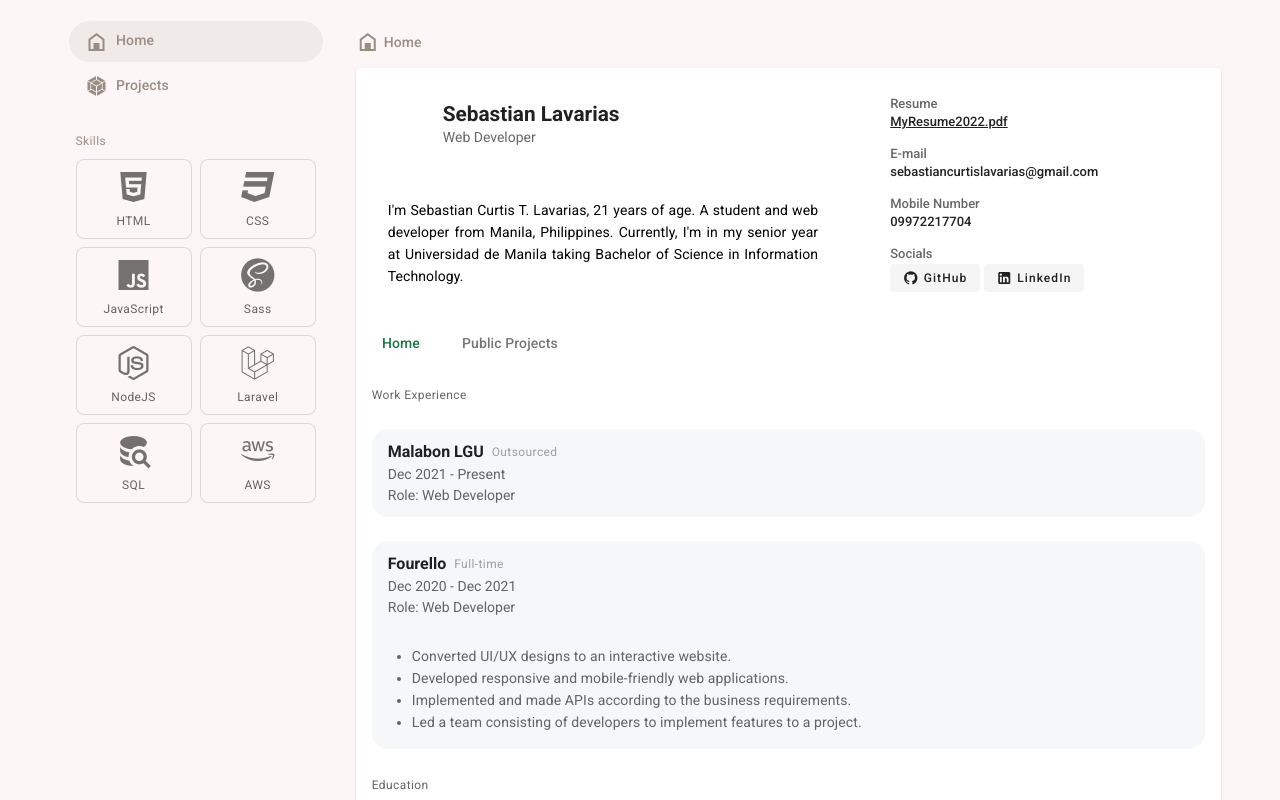
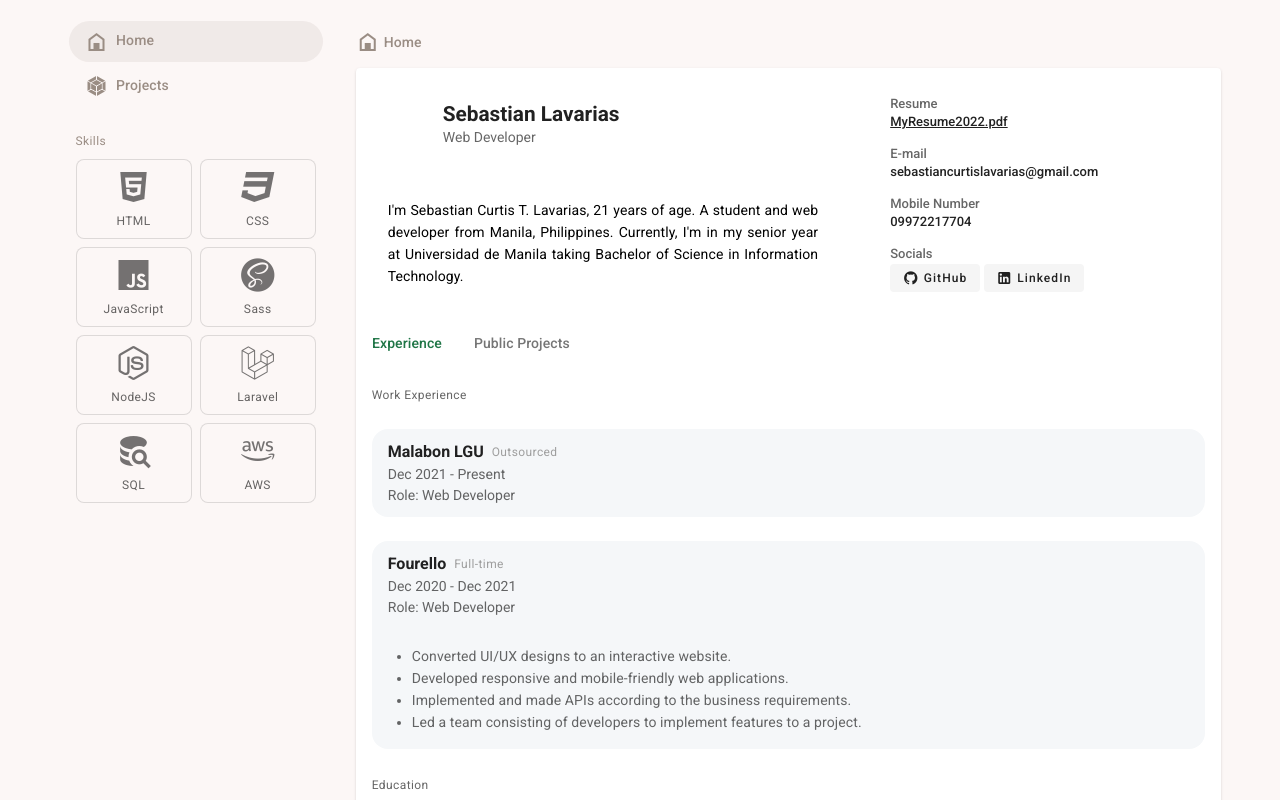
Before and after one commit to bastilavarias/sebas.tech, a Vue app: page /#/ in a window 1280 px wide. Shown: the top 800 px of the page. Built offline with nearby package versions, Linux system fonts and the light colour scheme.

Commit message:
save progress.

```diff
--- a/src/layouts/Home.vue
+++ b/src/layouts/Home.vue
@@ -238,7 +238,7 @@ export default {
             tab: null,
             tabs: [
                 {
-                    text: 'Home',
+                    text: 'Experience',
                     to: { name: 'home' },
                 },
                 { text: 'Public Projects', to: { name: 'project' } },
```
